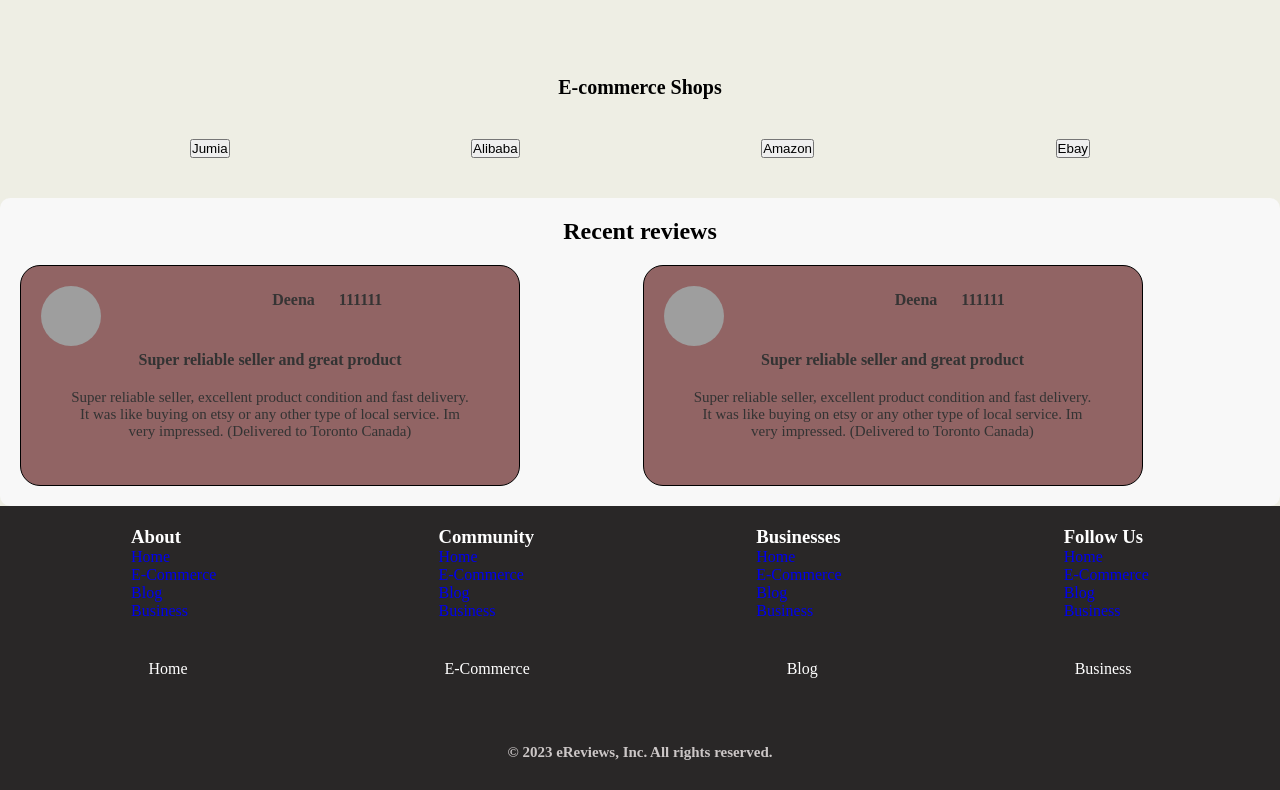
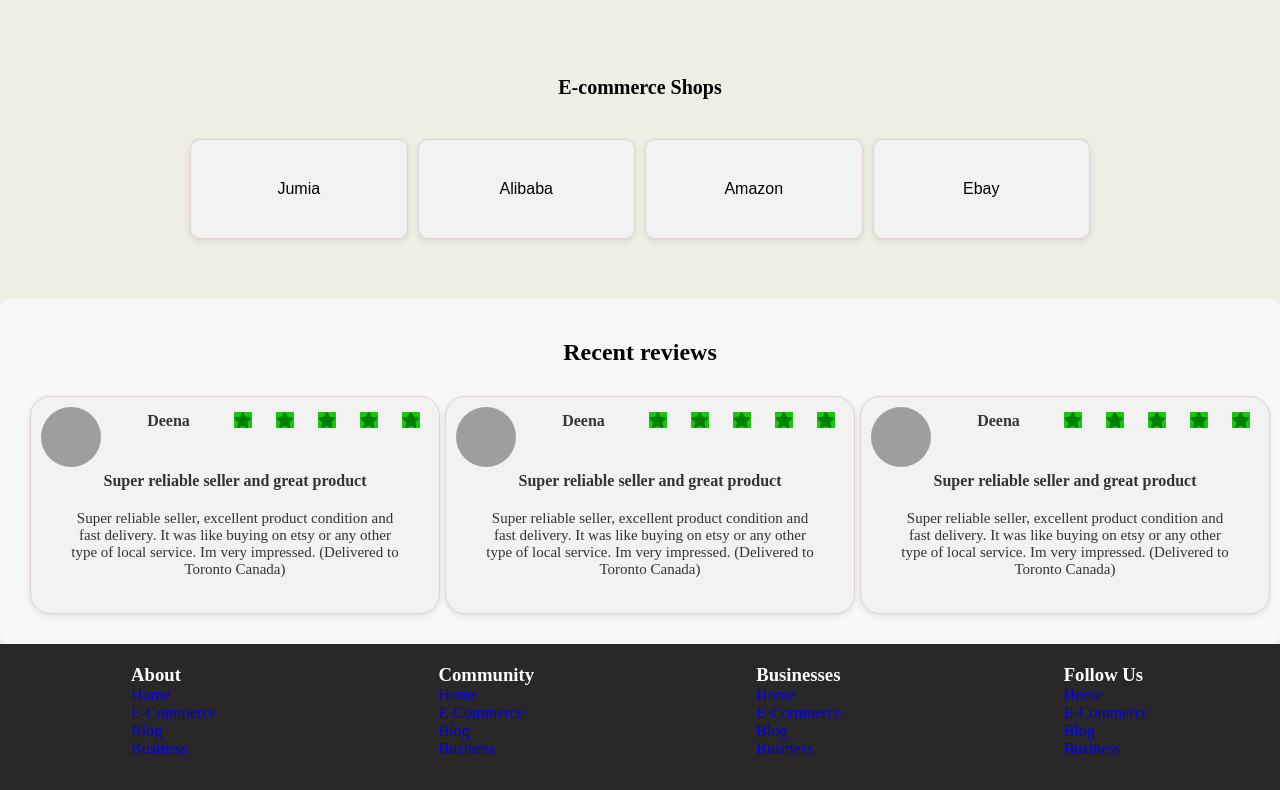
Before and after one commit to Orandifelix/Project-eReviews, a plain HTML site: page index.html in a window 1280 px wide. Shown: the part 500-1290 px from the top of the page. Drawn offline with nearby package versions, Linux system fonts and the light colour scheme; grey boxes are pictures that could not be loaded.

Commit message:
more changes

```diff
--- a/allstyles/content.css
+++ b/allstyles/content.css
@@ -96,7 +96,7 @@
     padding: 20px;
   }
 
-  .ecommerce div {
+  .ecommerce button {
     display: flex;
     flex-direction: column;
     justify-content: center;
@@ -109,31 +109,18 @@
     border: 1px solid rgb(224, 211, 211);
     transition: transform 0.4s ease, box-shadow 0.4s ease;
     cursor: pointer;
+    border-radius: 10px;
+    font-size: 16px;
   }
 
-  .ecommerce div:hover {
-    transform: translateY(-5px);
-    box-shadow: 0 8px 12px rgba(0, 0, 0, 0.2);
-    background-color: #e6dfdf;
-  }
 
-  .ecommerce div h2 {
-    margin: 0;
-    font-size: 18px;
-    color: #025802;
-    text-align: center;
-    padding: 20px;
-    margin: 20px;
-    font-weight: 300;
-    transition: transform 0.4s ease, color .4s ease;
-  }
-
-  .ecommerce div h2:hover{
-    color: rgb(22, 134, 209);
+  .ecommerce button:hover{
+    color: rgb(4, 132, 218);
+    background-color: rgb(207, 211, 211);
   }
 
   @media screen and (max-width: 600px) {
-    .ecommerce div {
+    .ecommerce button {
       width: 100%;
     }
   }
@@ -147,7 +134,7 @@
   .topreviews h2 {
     font-size: 24px;
     font-weight: bold;
-    margin: 0 0 20px;
+    margin: 20px;
     text-align: center;
   }
 
@@ -158,7 +145,7 @@
   }
 
   #review-container {
-    background-color: #916464;
+    background-color: #f5f1f1;
     padding: 20px;
     border-radius: 20px;
     text-align: center;
@@ -166,13 +153,19 @@
     color: #333;
     display: flex;
     flex-direction: column;
-    border: 1px solid black;
     width: 100%;
     max-width: 500px;
+    background-color: #f2f2f2;
+    box-shadow: 0 2px 6px rgba(0, 0, 0, 0.1);
+    border: 1px solid rgb(224, 211, 211);
   }
 
   .review-grid #review-container {
-    margin: 0;
+    margin: 10px;
+    padding: 10px;
+    background-color: #f2f2f2;
+    box-shadow: 0 2px 6px rgba(0, 0, 0, 0.1);
+    border: 1px solid rgb(224, 211, 211);
   }
 
 
@@ -206,6 +199,7 @@
 #toprow h4 span{
   margin-left: 20px;
   font-size: 16px;
+  color: green;
 }
 
 
--- a/db.json
+++ b/db.json
@@ -1,6 +1,7 @@
 {
 	"jumia": [{
 			"id": 1,
+			"rating":"Rated 5 stars",
 			"thumbnail": "https://images.unsplash.com/photo-1507003211169-0a1dd7228f2d?ixlib=rb-4.0.3&ixid=MnwxMjA3fDB8MHxwaG90by1wYWdlfHx8fGVufDB8fHx8&auto=format&fit=crop&w=387&q=80",
 			"name": "Caroline",
 			"reviewtittle": "Can't report issue",
--- a/index.html
+++ b/index.html
@@ -64,7 +64,11 @@
                     <div id="review-container">
                         <div id="toprow">
                             <img src="https://images.unsplash.com/photo-1526801505392-f7e63693233d?ixlib=rb-4.0.3&ixid=MnwxMjA3fDB8MHxwaG90by1wYWdlfHx8fGVufDB8fHx8&auto=format&fit=crop&w=387&q=80">
-                            <h4 id="name">Deena <span>111111</span></h4>
+                            <h4 id="name">Deena <span><span class="fa fa-star checked"></span>
+                                <span class="fa fa-star checked"></span>
+                                <span class="fa fa-star checked"></span>
+                                <span class="fa fa-star"></span>
+                                <span class="fa fa-star"></span></span></h4>
 
                         </div>
                         <div id="bottomrow"> <h3 id="reviewtittle">Super reliable seller and great product</h3> <p id="review">Super reliable seller, excellent product condition and fast delivery. It was like buying on etsy or any other type of local service. Im very impressed. (Delivered to Toronto Canada)</p></div>
@@ -72,7 +76,23 @@
                     <div id="review-container">
                         <div id="toprow">
                             <img src="https://images.unsplash.com/photo-1526801505392-f7e63693233d?ixlib=rb-4.0.3&ixid=MnwxMjA3fDB8MHxwaG90by1wYWdlfHx8fGVufDB8fHx8&auto=format&fit=crop&w=387&q=80">
-                            <h4 id="name">Deena <span>111111</span></h4>
+                            <h4 id="name">Deena <span><span class="fa fa-star checked"></span>
+                                <span class="fa fa-star checked"></span>
+                                <span class="fa fa-star checked"></span>
+                                <span class="fa fa-star"></span>
+                                <span class="fa fa-star"></span></span></h4>
+
+                        </div>
+                        <div id="bottomrow"> <h3 id="reviewtittle">Super reliable seller and great product</h3> <p id="review">Super reliable seller, excellent product condition and fast delivery. It was like buying on etsy or any other type of local service. Im very impressed. (Delivered to Toronto Canada)</p></div>
+                    </div>
+                    <div id="review-container">
+                        <div id="toprow">
+                            <img src="https://images.unsplash.com/photo-1526801505392-f7e63693233d?ixlib=rb-4.0.3&ixid=MnwxMjA3fDB8MHxwaG90by1wYWdlfHx8fGVufDB8fHx8&auto=format&fit=crop&w=387&q=80">
+                            <h4 id="name">Deena <span><span class="fa fa-star checked"></span>
+                                <span class="fa fa-star checked"></span>
+                                <span class="fa fa-star checked"></span>
+                                <span class="fa fa-star checked"></span>
+                                <span class="fa fa-star checked"></span></span></h4>
 
                         </div>
                         <div id="bottomrow"> <h3 id="reviewtittle">Super reliable seller and great product</h3> <p id="review">Super reliable seller, excellent product condition and fast delivery. It was like buying on etsy or any other type of local service. Im very impressed. (Delivered to Toronto Canada)</p></div>
```
